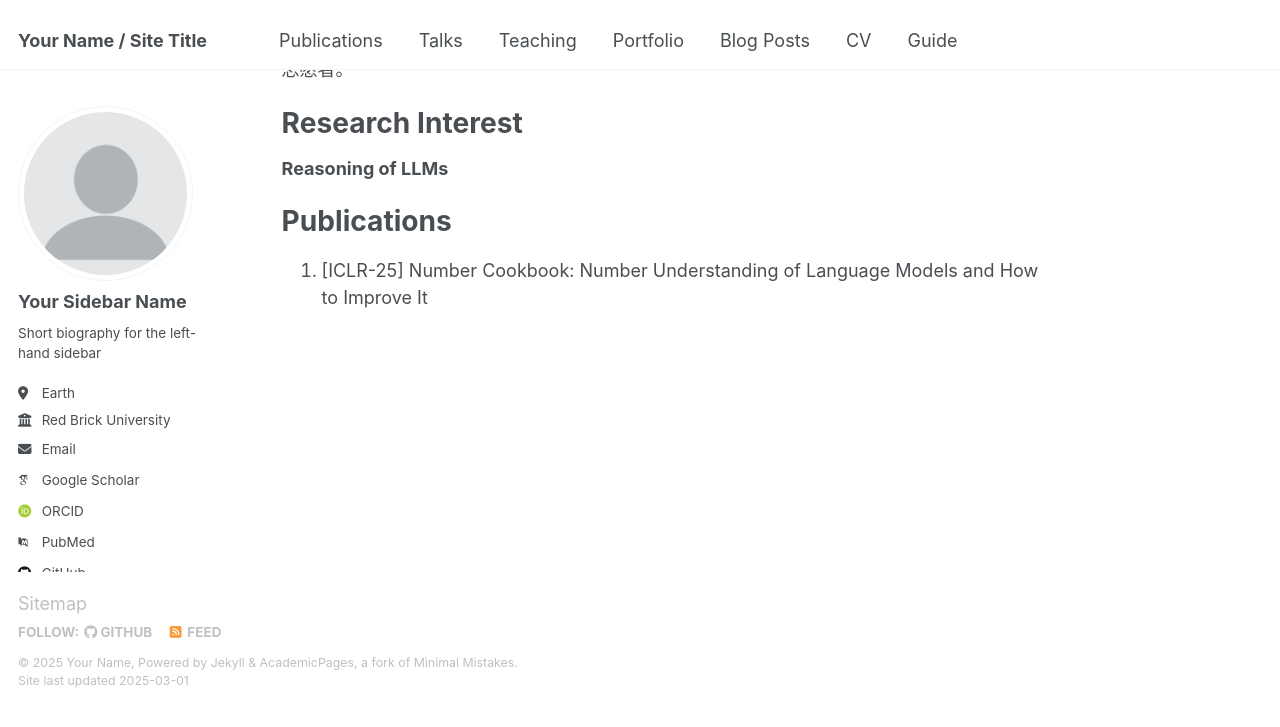
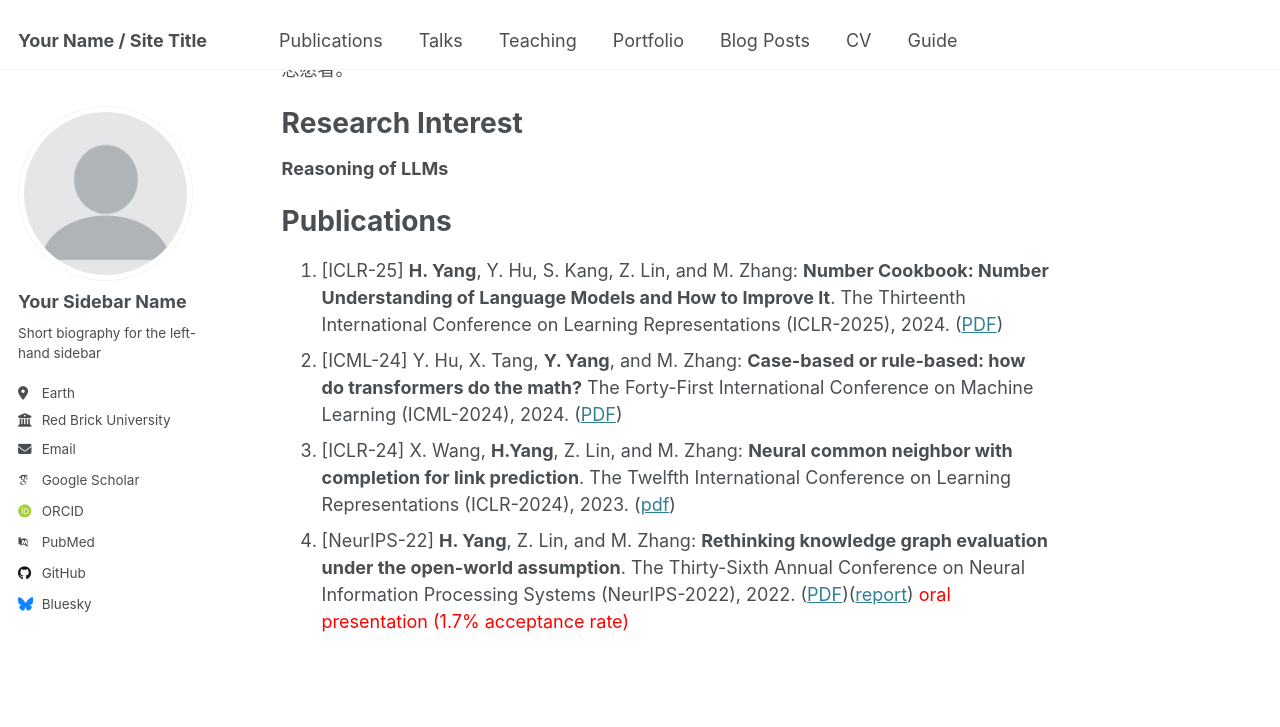
Before and after one commit to haotong-yang/haotong-yang.github.io, a Jekyll site: the page built from _pages/about.md, in a window 1280 px wide and 900 px high, scrolled down 643 px. Shown: the top 727 px of the window. Built offline with Jekyll 4.4.1, drawn with Linux system fonts in a browser that asks for light colours; some web fonts are replaced.

Commit message:
Update about.md

```diff
--- a/_pages/about.md
+++ b/_pages/about.md
@@ -24,4 +24,7 @@ Research Interest
 
 Publications
 ======
-1. [ICLR-25] Number Cookbook: Number Understanding of Language Models and How to Improve It
+1. [ICLR-25] **H. Yang**, Y. Hu, S. Kang, Z. Lin, and M. Zhang: **Number Cookbook: Number Understanding of Language Models and How to Improve It**. The Thirteenth International Conference on Learning Representations (ICLR-2025), 2024. ([PDF](https://arxiv.org/abs/2411.03766))
+2. [ICML-24] Y. Hu, X. Tang, **Y. Yang**, and M. Zhang: **Case-based or rule-based: how do transformers do the math?** The Forty-First International Conference on Machine Learning (ICML-2024), 2024. ([PDF](https://arxiv.org/abs/2402.17709))
+3. [ICLR-24] X. Wang, **H.Yang**, Z. Lin, and M. Zhang: **Neural common neighbor with completion for link prediction**. The Twelfth International Conference on Learning Representations (ICLR-2024), 2023. ([pdf](https://arxiv.org/abs/2302.00890))
+4. [NeurIPS-22] **H. Yang**, Z. Lin, and M. Zhang: **Rethinking knowledge graph evaluation under the open-world assumption**. The Thirty-Sixth Annual Conference on Neural Information Processing Systems (NeurIPS-2022), 2022. ([PDF](https://proceedings.neurips.cc/paper_files/paper/2022/file/378226e5df7eded3e401de5c9493143c-Paper-Conference.pdf))([report](https://news.pku.edu.cn/jxky/6d9e681f68fd448c9c323188baed7699.htm)) <font color='red'>oral presentation (1.7% acceptance rate)</font>
```
